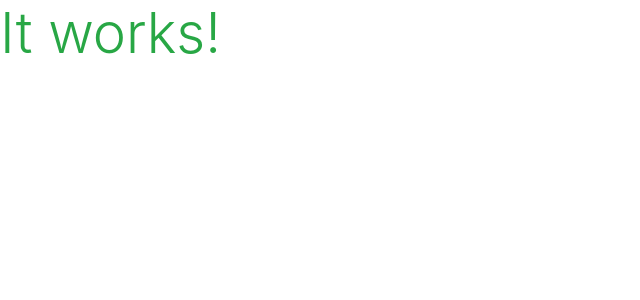
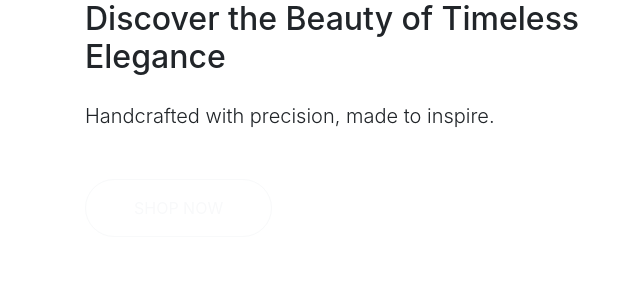
Before and after one commit to Cristina-Becheru/charm-chic, a Django app: page / in a window 1280 px wide. Shown: the top 300 px of the page, without its empty margins (0-640 px from the left). Run offline with Django 3.2, Linux system fonts and the light colour scheme; some libraries are stand-ins or nearby versions.

Commit message:
Added homepage content.

```diff
--- a/home/templates/home/index.html
+++ b/home/templates/home/index.html
@@ -1,7 +1,28 @@
 {% extends "base.html" %}
 {% load static %}
 
+{% block page_header %}
+<div class="container header-container">
+    <div class="row">
+        <div class="col"></div>
+    </div>
+</div>
+{% endblock %}
 {% block content %}
 
-    <h1 class="display-4 text-success">It works!</h1>
+<div class="container">
+    <div class="row">
+        <div class="col-7 col-md-6 my-auto">
+            <h2 class="fw-bold logo-font mb-4">
+                Discover the Beauty of Timeless Elegance
+            </h2>
+            <p class="lead">Handcrafted with precision, made to inspire.</p>
+        <div class="my-5">
+            <h4>
+                <a href="" class="shop-now-button btn btn-md btn-outline-light rounded-pill text-uppercase py-3 px-5">Shop Now</a>
+            </h4>
+        </div>
+    </div>
+</div>
+</div>
 {% endblock %}
```
